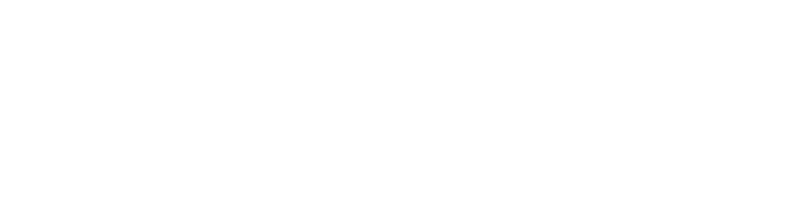
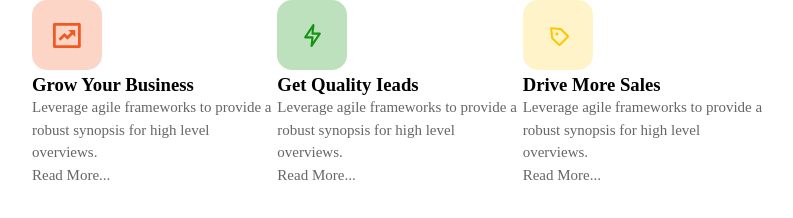
Before and after one commit to Denis-Davydov-get/HTML-CSS, a plain HTML site: page hw5/index.html in a window 1280 px wide. Shown: the whole page, without its empty margins (240-1033 px from the left). Drawn offline with Linux system fonts and the light colour scheme.

Commit message:
add square head

```diff
--- a/hw5/index.html
+++ b/hw5/index.html
@@ -9,10 +9,43 @@
 </head>
 
 <body>
-    <div class="top">
-        <div class="top-1"></div>
-        <div class="top-2"></div>
-        <div class="top-3"></div>
+    <div class="top center">
+        <div class="top-1">
+            <svg xmlns="http://www.w3.org/2000/svg" width="70" height="70" viewBox="0 0 70 70" fill="none">
+                <rect width="70" height="70" rx="15" fill="#F25822" fill-opacity="0.25" />
+                <path
+                    d="M23.7778 25.7778V45.2222H46V25.7778H23.7778ZM22.3889 23H47.3889C47.7572 23 48.1105 23.1463 48.371 23.4068C48.6314 23.6673 48.7778 24.0205 48.7778 24.3889V46.6111C48.7778 46.9795 48.6314 47.3327 48.371 47.5932C48.1105 47.8537 47.7572 48 47.3889 48H22.3889C22.0205 48 21.6673 47.8537 21.4068 47.5932C21.1463 47.3327 21 46.9795 21 46.6111V24.3889C21 24.0205 21.1463 23.6673 21.4068 23.4068C21.6673 23.1463 22.0205 23 22.3889 23ZM38.7681 32.4347L36.2778 29.9444H43.2222V36.8889L40.7319 34.3986L35.3653 39.7653L32.4194 36.8194L28.4903 40.7472L26.5264 38.7833L32.4194 32.8903L35.3653 35.8375L38.7681 32.4347Z"
+                    fill="#F25822" />
+            </svg>
+            <h3>Grow Your Business</h3>
+            <p>Leverage agile frameworks to provide a robust synopsis for high level overviews.</p>
+            <p>Read More...</p>
+        </div>
+        <div class="top-2">
+            <svg xmlns="http://www.w3.org/2000/svg" width="70" height="70" viewBox="0 0 70 70" fill="none">
+                <rect width="70" height="70" rx="15" fill="#149211" fill-opacity="0.28" />
+                <path
+                    d="M34.5729 46.9583C34.4521 46.9582 34.3323 46.937 34.2187 46.8958C33.9997 46.8156 33.814 46.6643 33.6912 46.466C33.5684 46.2676 33.5158 46.0339 33.5417 45.8021L34.3437 38.4167H28.2083C28.0191 38.417 27.8333 38.3657 27.6711 38.2684C27.5088 38.171 27.376 38.0313 27.2872 37.8643C27.1983 37.6972 27.1566 37.5091 27.1665 37.3201C27.1765 37.1311 27.2378 36.9484 27.3437 36.7917L35.5625 24.5C35.6925 24.3076 35.883 24.1642 36.1038 24.0925C36.3246 24.0208 36.563 24.0249 36.7812 24.1042C36.991 24.182 37.1701 24.3254 37.2921 24.513C37.414 24.7006 37.4723 24.9225 37.4583 25.1458L36.6562 32.5833H42.7917C42.9809 32.583 43.1666 32.6343 43.3289 32.7316C43.4912 32.829 43.624 32.9687 43.7128 33.1357C43.8017 33.3028 43.8434 33.4909 43.8335 33.6799C43.8235 33.8689 43.7622 34.0515 43.6562 34.2083L35.4375 46.5C35.3419 46.6414 35.2131 46.7571 35.0624 46.837C34.9116 46.9169 34.7435 46.9586 34.5729 46.9583ZM30.1562 36.3333H35.5C35.6454 36.3337 35.789 36.3644 35.9218 36.4236C36.0545 36.4828 36.1734 36.5692 36.2708 36.6771C36.3691 36.7865 36.4432 36.9154 36.488 37.0554C36.5329 37.1955 36.5477 37.3434 36.5312 37.4896L36.0625 41.8125L40.8437 34.6667H35.5C35.353 34.6676 35.2075 34.6373 35.073 34.578C34.9385 34.5186 34.8181 34.4315 34.7198 34.3222C34.6214 34.213 34.5472 34.0842 34.5021 33.9443C34.4571 33.8044 34.4422 33.6565 34.4583 33.5104L34.9271 29.1875L30.1562 36.3333Z"
+                    fill="#149211" />
+            </svg>
+            <h3>Get Quality Ieads</h3>
+            <p>Leverage agile frameworks to provide a robust synopsis for high level overviews.</p>
+            <p>Read More...</p>
+        </div>
+        <div class="top-3">
+            <svg xmlns="http://www.w3.org/2000/svg" width="70" height="70" viewBox="0 0 70 70" fill="none">
+                <rect width="70" height="70" rx="15" fill="#FFCD1D" fill-opacity="0.24" />
+                <path
+                    d="M36.4063 45.9167C35.9032 45.9161 35.4206 45.7178 35.0625 45.3646L28.3854 38.6771C28.2141 38.5067 28.1073 38.2821 28.0833 38.0417L27.1667 28.3021C27.1526 28.1495 27.1724 27.9957 27.2247 27.8517C27.2769 27.7076 27.3602 27.5769 27.4688 27.4688C27.5769 27.3602 27.7076 27.2769 27.8517 27.2247C27.9957 27.1724 28.1495 27.1526 28.3021 27.1667L38.0417 28.0833C38.2821 28.1073 38.5067 28.2141 38.6771 28.3854L45.3646 35.0625C45.7189 35.4179 45.9179 35.8992 45.9179 36.401C45.9179 36.9029 45.7189 37.3842 45.3646 37.7396L37.7396 45.3646C37.3853 45.7172 36.9061 45.9156 36.4063 45.9167ZM30.1563 37.4688L36.4063 43.7188L43.75 36.375L37.5 30.125L29.3646 29.3646L30.1563 37.4688Z"
+                    fill="#FFC700" />
+                <path
+                    d="M33.9375 35.5C34.8004 35.5 35.5 34.8004 35.5 33.9375C35.5 33.0746 34.8004 32.375 33.9375 32.375C33.0746 32.375 32.375 33.0746 32.375 33.9375C32.375 34.8004 33.0746 35.5 33.9375 35.5Z"
+                    fill="#FFC700" />
+            </svg>
+            <h3>Drive More Sales</h3>
+            <p>Leverage agile frameworks to provide a robust synopsis for high level overviews.</p>
+            <p>Read More...</p>
+        </div>
     </div>
     <div class="content">
         <div class="content_1"></div>
--- a/hw5/style.css
+++ b/hw5/style.css
@@ -2,3 +2,32 @@
     margin: 0;
     padding: 0;
 }
+
+p {
+    color: #666;
+    font-family: Gilroy-Regular;
+    font-size: 15px;
+    font-style: normal;
+    font-weight: 400;
+    line-height: 150%;
+    /* 22.5px */
+}
+
+.center {
+    padding-left: calc(50% - 368px);
+    padding-right: calc(50% - 368px);
+}
+
+.top {
+    display: flex;
+}
+
+@font-face {
+    font-family: Gilroy-Bold;
+    src: url("./fonts/GilroySemiBold/GilroySemiBold.ttf") format("truetype");
+    font-style: normal;
+    font-weight: 400;
+    color: #000;
+    font-size: 24px;
+    line-height: normal;
+}
```
Also changed, not shown: hw5/GilroySemiBold/GilroySemiBold.ttf (added).
